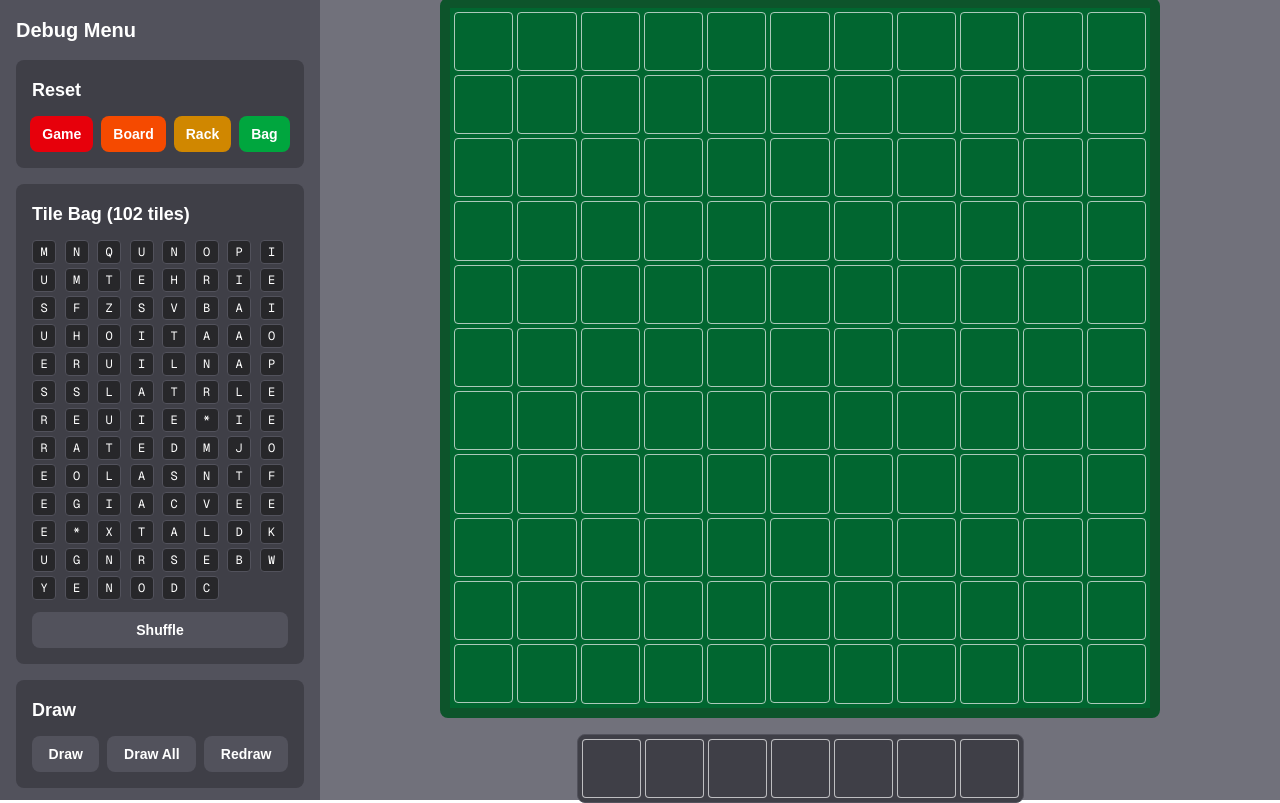
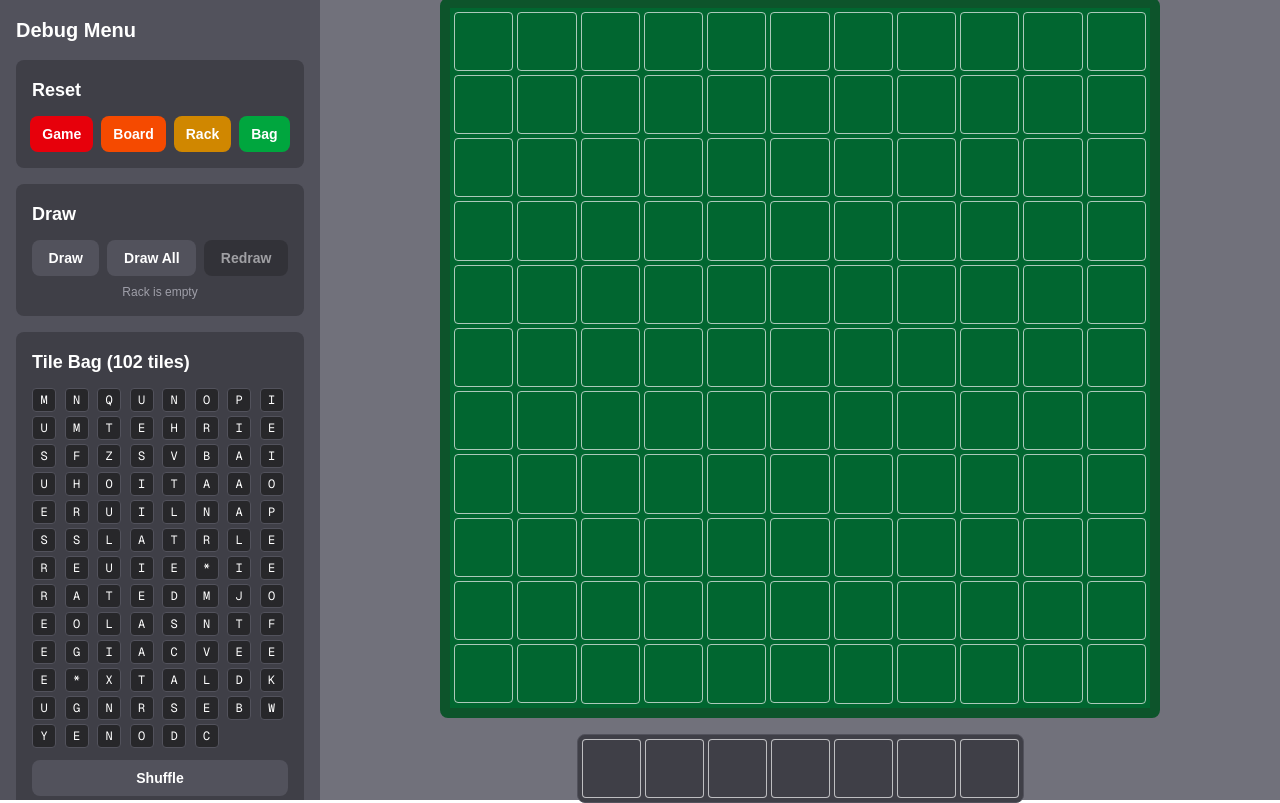
Before and after one commit to atyrode/pad, a Next.js app: page / in a window 1280 px wide. Built offline with nearby package versions, Linux system fonts and the light colour scheme.

Commit message:
refactor: move tile bag to the end of debug menu

```diff
--- a/src/components/DebugMenu.tsx
+++ b/src/components/DebugMenu.tsx
@@ -116,7 +116,7 @@ export default function DebugMenu({ bag, rack, board, setRack, setBag, setBoard
   // Check if buttons should be disabled
   const isDrawDisabled = bag.length === 0 || findFirstEmptySlot(rack) === null;
   const isDrawAllDisabled = bag.length === 0 || findFirstEmptySlot(rack) === null;
-  const isRedrawDisabled = bag.length === 0;
+  const isRedrawDisabled = bag.length === 0 || rack.every(tile => tile === null);
 
 
   return (
@@ -153,7 +153,49 @@ export default function DebugMenu({ bag, rack, board, setRack, setBag, setBoard
         </div>
       </div>
 
-      <div className="bg-zinc-700 rounded-lg p-4">
+      <div className="bg-zinc-700 rounded-lg p-4 mt-4">
+        <h3 className="text-white text-lg font-semibold mb-3">Draw</h3>
+        <div className="flex flex-row gap-2 justify-center">
+          <button
+            onClick={handleDraw}
+            disabled={isDrawDisabled}
+            className={`py-2 px-3 rounded-lg text-white font-semibold text-sm transition-opacity grow ${isDrawDisabled
+                ? 'bg-zinc-800 opacity-50 cursor-not-allowed'
+                : 'bg-zinc-600 hover:opacity-80 hover:bg-zinc-500'
+              }`}
+          >
+            Draw
+          </button>
+          <button
+            onClick={handleDrawAll}
+            disabled={isDrawAllDisabled}
+            className={`py-2 px-3 rounded-lg text-white font-semibold text-sm transition-opacity grow ${isDrawAllDisabled
+                ? 'bg-zinc-800 opacity-50 cursor-not-allowed'
+                : 'bg-zinc-600 hover:opacity-80 hover:bg-zinc-500'
+              }`}
+          >
+            Draw All
+          </button>
+          <button
+            onClick={handleRedraw}
+            disabled={isRedrawDisabled}
+            className={`py-2 px-3 rounded-lg text-white font-semibold text-sm transition-opacity grow ${isRedrawDisabled
+                ? 'bg-zinc-800 opacity-50 cursor-not-allowed'
+                : 'bg-zinc-600 hover:opacity-80 hover:bg-zinc-500'
+              }`}
+          >
+            Redraw
+          </button>
+        </div>
+        {(isDrawDisabled || isDrawAllDisabled || isRedrawDisabled) && (
+          <p className="text-zinc-400 text-xs mt-2 text-center">
+            {bag.length === 0 ? 'Bag is empty' :
+             isRedrawDisabled && rack.every(tile => tile === null) ? 'Rack is empty' : 'Rack is full'}
+          </p>
+        )}
+      </div>
+
+      <div className="bg-zinc-700 rounded-lg p-4 mt-4">
         <h3 className="text-white text-lg font-semibold mb-3">
           Tile Bag ({bag.length} tiles)
         </h3>
@@ -172,59 +214,15 @@ export default function DebugMenu({ bag, rack, board, setRack, setBag, setBoard
         <button
           onClick={handleShuffle}
           disabled={bag.length === 0}
-          className={`w-full py-2 px-3 rounded-lg text-white font-semibold text-sm transition-opacity ${
-            bag.length === 0
+          className={`w-full py-2 px-3 rounded-lg text-white font-semibold text-sm transition-opacity ${bag.length === 0
               ? 'bg-zinc-800 opacity-50 cursor-not-allowed'
               : 'bg-zinc-600 hover:opacity-80 hover:bg-zinc-500'
-          }`}
+            }`}
         >
           Shuffle
         </button>
       </div>
 
-      <div className="bg-zinc-700 rounded-lg p-4 mt-4">
-        <h3 className="text-white text-lg font-semibold mb-3">Draw</h3>
-        <div className="flex flex-row gap-2 justify-center">
-          <button
-            onClick={handleDraw}
-            disabled={isDrawDisabled}
-            className={`py-2 px-3 rounded-lg text-white font-semibold text-sm transition-opacity grow ${
-              isDrawDisabled
-                ? 'bg-zinc-800 opacity-50 cursor-not-allowed'
-                : 'bg-zinc-600 hover:opacity-80 hover:bg-zinc-500'
-            }`}
-          >
-            Draw
-          </button>
-          <button
-            onClick={handleDrawAll}
-            disabled={isDrawAllDisabled}
-            className={`py-2 px-3 rounded-lg text-white font-semibold text-sm transition-opacity grow ${
-              isDrawAllDisabled
-                ? 'bg-zinc-800 opacity-50 cursor-not-allowed'
-                : 'bg-zinc-600 hover:opacity-80 hover:bg-zinc-500'
-            }`}
-          >
-            Draw All
-          </button>
-          <button
-            onClick={handleRedraw}
-            disabled={isRedrawDisabled}
-            className={`py-2 px-3 rounded-lg text-white font-semibold text-sm transition-opacity grow ${
-              isRedrawDisabled
-                ? 'bg-zinc-800 opacity-50 cursor-not-allowed'
-                : 'bg-zinc-600 hover:opacity-80 hover:bg-zinc-500'
-            }`}
-          >
-            Redraw
-          </button>
-        </div>
-        {(isDrawDisabled || isDrawAllDisabled || isRedrawDisabled) && (
-          <p className="text-zinc-400 text-xs mt-2 text-center">
-            {bag.length === 0 ? 'Bag is empty' : 'Rack is full'}
-          </p>
-        )}
-      </div>
     </div>
   );
 }
```
